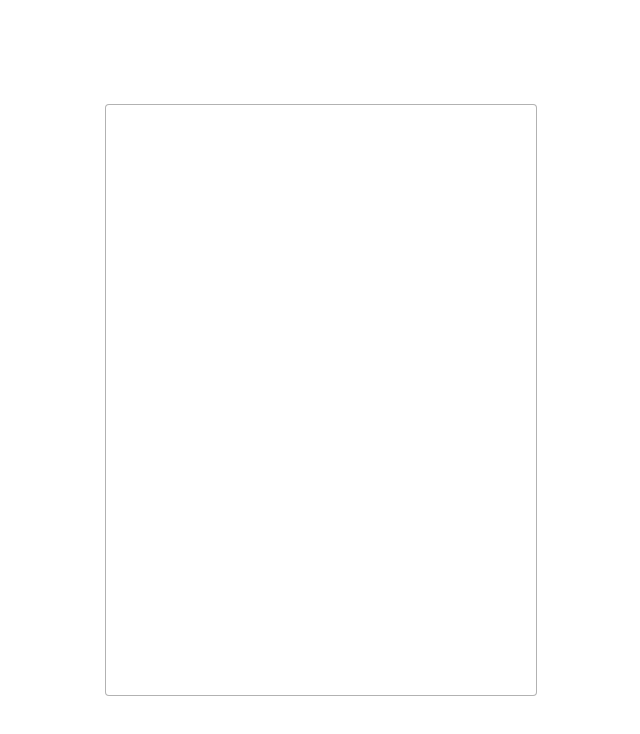
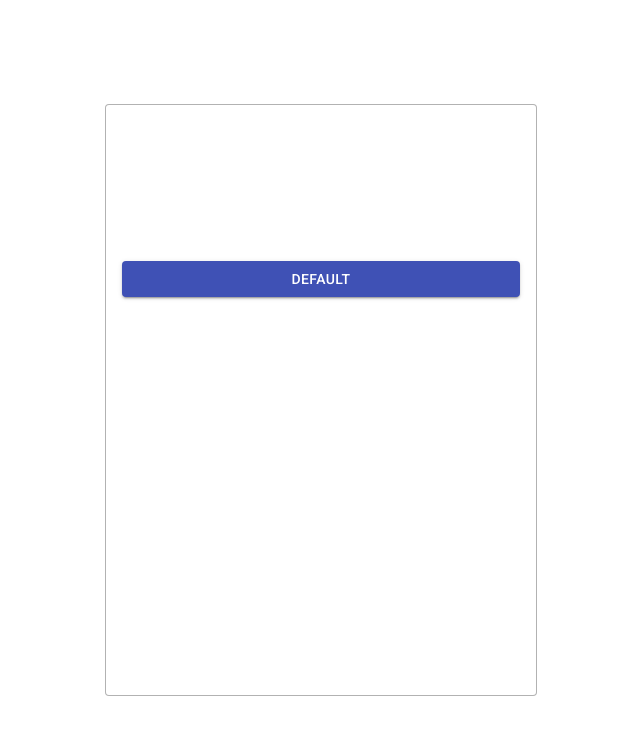
Before and after one commit to tokku5552/chatbot-demo, a React (Create React App) app: page / in a window 1280 px wide. Shown: the top 734 px of the page, without its empty margins (319-959 px from the left). Built offline with nearby package versions, Linux system fonts and the light colour scheme.

Commit message:
Answerコンポーネント周りを追加

```diff
--- a/src/App.jsx
+++ b/src/App.jsx
@@ -1,5 +1,6 @@
 import React from 'react';
 import './assets/style.css';
+import { AnswersList } from './components/index';
 import defaultDataset from './dataset';
 
 export default class App extends React.Component {
@@ -17,7 +18,9 @@
   render() {
     return (
       <section className="c-section">
-        <div className="c-box"></div>
+        <div className="c-box">
+          <AnswersList />
+        </div>
       </section>
     );
   }
--- /dev/null
+++ b/src/components/Answer.jsx
@@ -0,0 +1,22 @@
+import React from 'react';
+// import { makeStyles } from '@material-ui/core/styles';
+import Button from '@material-ui/core/Button';
+
+// const useStyles = makeStyles((theme) => ({
+//   root: {
+//     '& > *': {
+//       margin: theme.spacing(1),
+//     },
+//   },
+// }));
+
+const Answer = () => {
+  //const classes = useStyles();
+
+  return (
+    <Button variant="contained" color="primary">
+      Default
+    </Button>
+  );
+};
+export default Answer;
--- /dev/null
+++ b/src/components/AnswersList.jsx
@@ -0,0 +1,12 @@
+import React from 'react';
+import { Answer } from './index';
+
+const AnswersList = () => {
+  return (
+    <div className="c-grid__answer">
+      <Answer />
+    </div>
+  );
+};
+
+export default AnswersList;
--- /dev/null
+++ b/src/components/index.js
@@ -0,0 +1,2 @@
+export { default as AnswersList } from './AnswersList';
+export { default as Answer } from './Answer';
```
